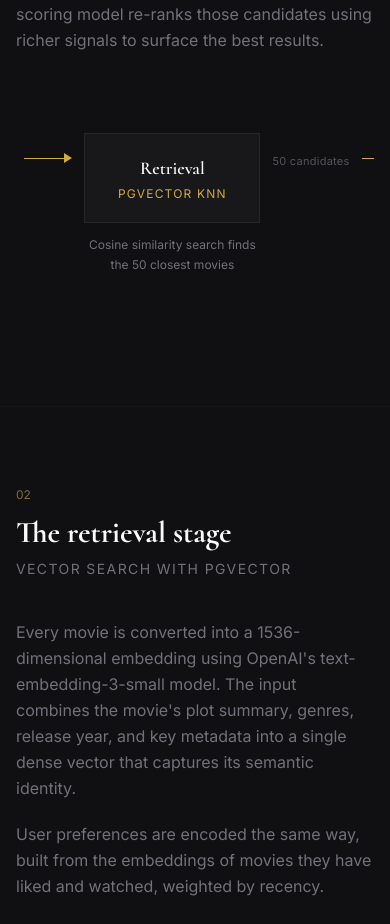
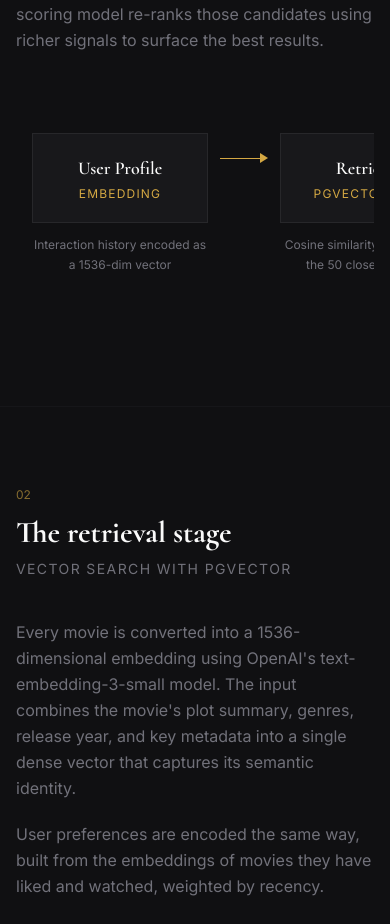
Before and after one commit to QHarshil/CineMatch, a Next.js app in the folder frontend/: page /how-it-works in a window 390 px wide. Shown: the part 784-1708 px from the top of the page. Built offline with nearby package versions, Linux system fonts and the light colour scheme; no server answers; the database is empty.

Commit message:
Fix For You nav visibility and the pipeline diagram cutoff
Signed-off-by: QHarshil <harshil_c@hotmail.com>

```diff
--- a/frontend/src/app/how-it-works/page.tsx
+++ b/frontend/src/app/how-it-works/page.tsx
@@ -438,7 +438,7 @@ export default async function HowItWorksPage() {
 
           <div className="flex justify-center">
             <Link
-              href="https://github.com/harshil-c18/CineMatch"
+              href="https://github.com/QHarshil/CineMatch"
               target="_blank"
               rel="noopener noreferrer"
               className="inline-flex items-center gap-2 border border-border px-6 py-3 text-sm text-foreground hover:border-gold hover:text-gold transition-colors duration-200"
--- a/frontend/src/app/how-it-works/pipeline-diagram.tsx
+++ b/frontend/src/app/how-it-works/pipeline-diagram.tsx
@@ -85,7 +85,7 @@ export function PipelineDiagram() {
 
   return (
     <div ref={ref} className="w-full overflow-x-auto py-8 scrollbar-hide">
-      <div className="flex items-start justify-center gap-3 sm:gap-4 min-w-[700px] px-4">
+      <div className="flex items-start gap-3 sm:gap-4 min-w-[700px] px-4 mx-auto w-fit">
         <Stage
           label="User Profile"
           sublabel="Embedding"
--- a/frontend/src/components/header.tsx
+++ b/frontend/src/components/header.tsx
@@ -12,7 +12,7 @@ export function Header() {
 
   const navLinks = [
     { href: "/browse", label: "Browse" },
-    ...(user ? [{ href: "/for-you", label: "For You" }] : []),
+    { href: "/for-you", label: "For You" },
     { href: "/how-it-works", label: "How It Works" },
   ];
 
```
